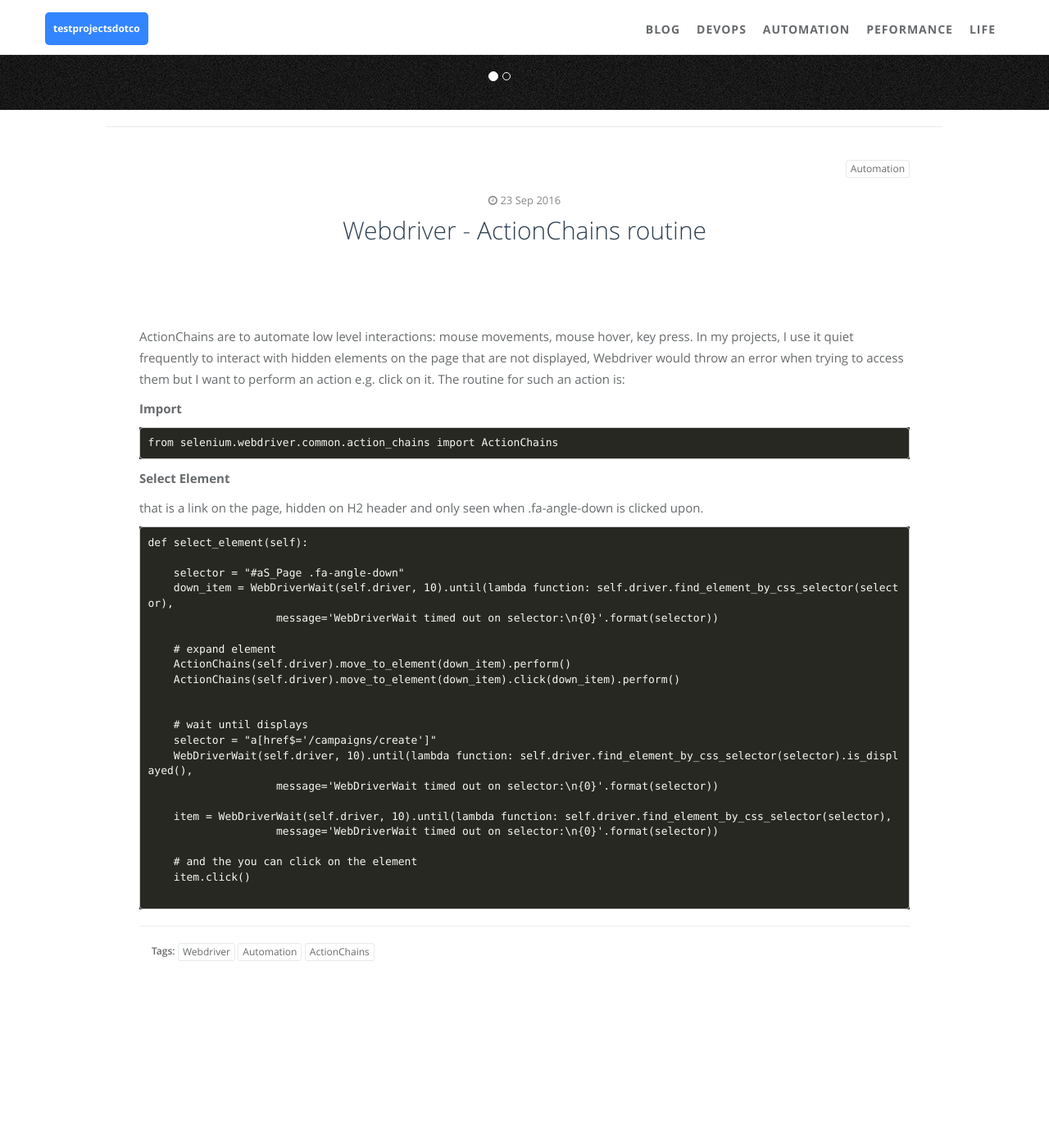
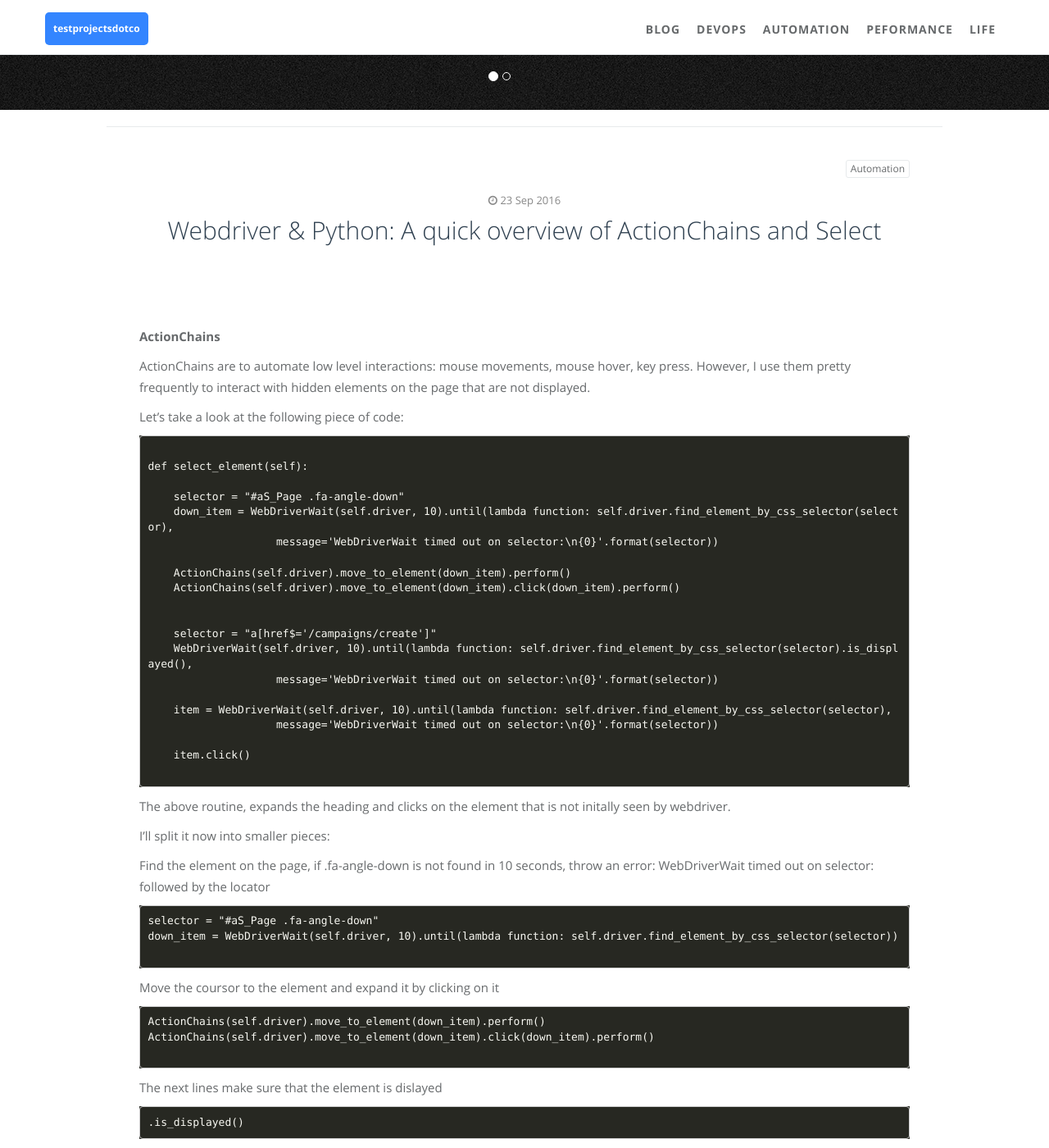
Before and after one commit to rafalf/personal, a Jekyll site: the page built from _posts/2016-09-25-webdriver-action-chain.md, in a window 1280 px wide and 1400 px high, scrolled down 336 px. Shown: the whole window at 82% size. Built offline with Jekyll 4.4.1, drawn with Linux system fonts in a browser that asks for light colours; comment, search, counter and statistics services are not loaded; before the commit the page ends 1632 px from its top, so only the background shows below that; some of the changed text lies outside the part shown.

````diff
--- a/_posts/2016-09-25-webdriver-action-chain.md
+++ b/_posts/2016-09-25-webdriver-action-chain.md
@@ -1,42 +1,35 @@
 ---
 layout: post
-title:  "Webdriver - ActionChains routine"
+title:  "Webdriver & Python: A quick overview of ActionChains and Select"
 date:   2016-09-23
 desc: "Webdriver - ActionChains routine"
 keywords: "webdriver"
 categories: [Automation]
-tags: [Webdriver, Automation, ActionChains]
+tags: [Webdriver, Automation, ActionChains, Python]
 published: true
 ---
 
 
+__ActionChains__
+
 ActionChains are to automate low level interactions: mouse movements, mouse hover, key press.
-In my projects, I use it quiet frequently to interact with hidden elements on the page that are not displayed, Webdriver would throw an error when trying to access them but I want to perform an action e.g. click on it.
-The routine for such an action is:
+However, I use them pretty frequently to interact with hidden elements on the page that are not displayed.
 
-__Import__
+
+Let's take a look at the following piece of code:
 
 ```
-from selenium.webdriver.common.action_chains import ActionChains
-```
 
-__Select Element__
-
-that is a link on the page, hidden on H2 header and only seen when .fa-angle-down is clicked upon.
-
-```
 def select_element(self):
 
     selector = "#aS_Page .fa-angle-down"
     down_item = WebDriverWait(self.driver, 10).until(lambda function: self.driver.find_element_by_css_selector(selector),
                     message='WebDriverWait timed out on selector:\n{0}'.format(selector))
 
-    # expand element
     ActionChains(self.driver).move_to_element(down_item).perform()
     ActionChains(self.driver).move_to_element(down_item).click(down_item).perform()
 
 
-    # wait until displays
     selector = "a[href$='/campaigns/create']"
     WebDriverWait(self.driver, 10).until(lambda function: self.driver.find_element_by_css_selector(selector).is_displayed(),
                     message='WebDriverWait timed out on selector:\n{0}'.format(selector))
@@ -44,7 +37,55 @@ def select_element(self):
     item = WebDriverWait(self.driver, 10).until(lambda function: self.driver.find_element_by_css_selector(selector),
                     message='WebDriverWait timed out on selector:\n{0}'.format(selector))
 
-    # and the you can click on the element
     item.click()
 
 ```
+
+
+The above routine, expands the heading and clicks on the element that is not initally seen by webdriver.
+
+I'll split it now into smaller pieces:
+
+Find the element on the page, if .fa-angle-down is not found in 10 seconds, throw an error: WebDriverWait timed out on selector: followed by the locator
+
+```
+selector = "#aS_Page .fa-angle-down"
+down_item = WebDriverWait(self.driver, 10).until(lambda function: self.driver.find_element_by_css_selector(selector))
+
+```
+
+
+Move the coursor to the element and expand it by clicking on it
+
+```
+ActionChains(self.driver).move_to_element(down_item).perform()
+ActionChains(self.driver).move_to_element(down_item).click(down_item).perform()
+
+```
+
+The next lines make sure that the element is dislayed
+
+```
+.is_displayed()
+```
+
+and then once href is found, the element gets clicked
+
+
+__Select__
+
+Select is a class to perform operation on a Dropdown.
+
+
+Consider the following code:
+
+
+```
+
+selector = "#Country"
+item = Select(self.driver.find_element_by_css_selector(selector))
+item.select_by_visible_text('Ireland')
+
+```
+
+As you can see, the first step is to locate the element with an id="Country", followed by the select by visible text operation. Webdriver supports other commands to perform a select, namely: select by index and value.
````
Also changed, not shown: _posts/2016-09-23-cheet-sheet.md (+1 -1 lines), _posts/2016-09-23-webdriver-css.md (+35 -15 lines).
